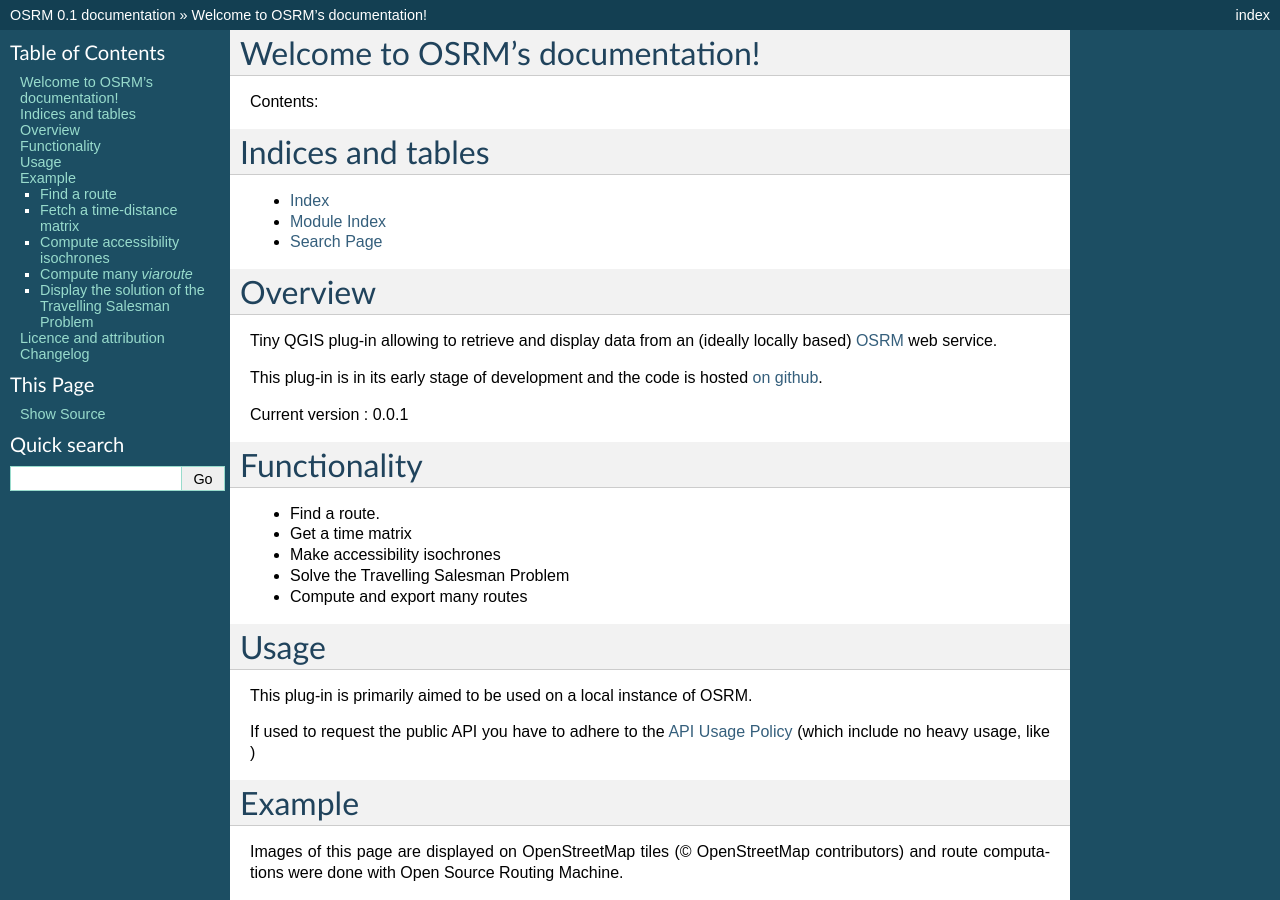
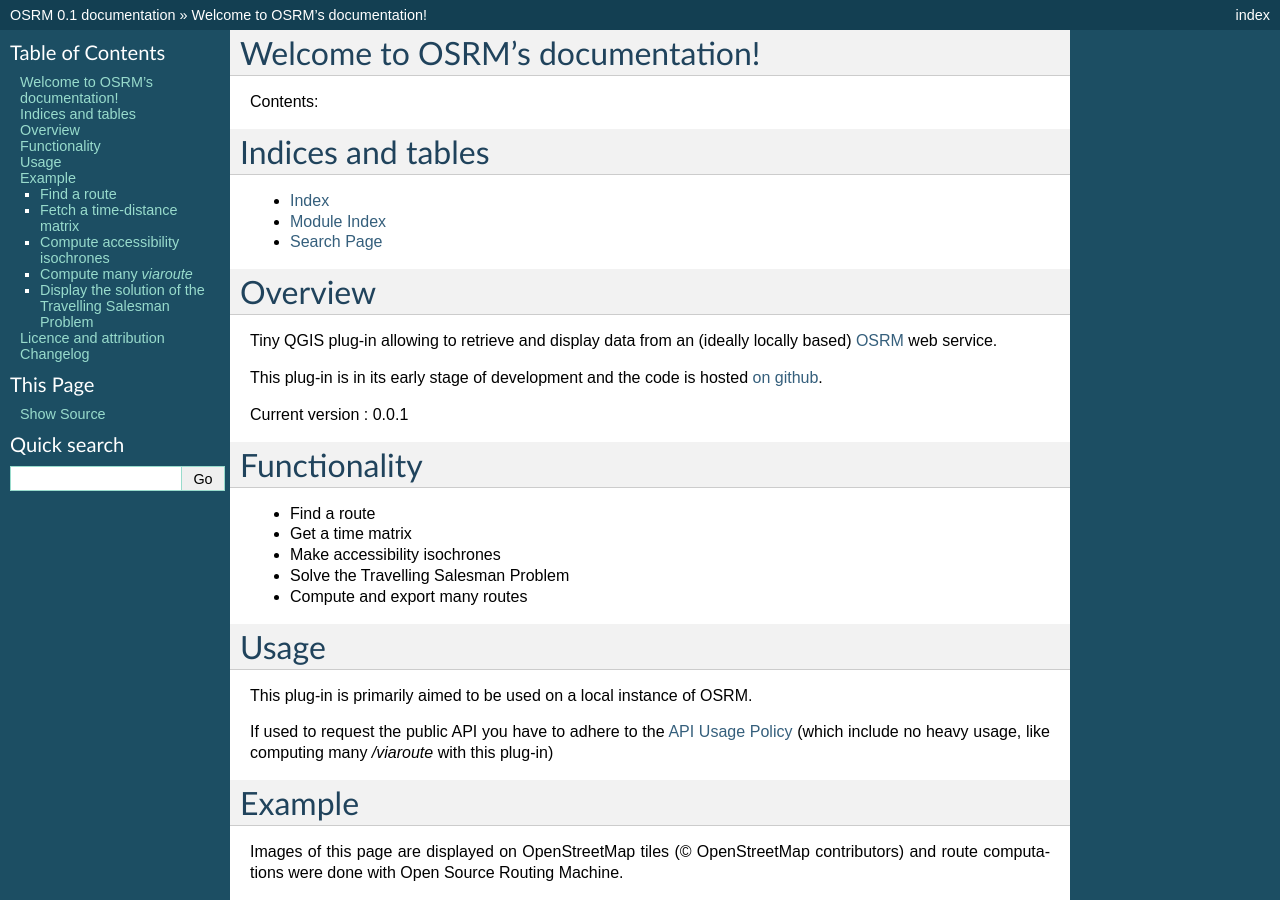
Before and after one commit to mthh/osrm-qgis-plugin, a Sphinx documentation site: the page built from help/source/index.rst, in a window 1280 px wide and 900 px high. Built offline with Sphinx 7.4.7, drawn with Linux system fonts in a browser that asks for light colours; formulas are drawn with MathJax 3.

Commit message:
Fix mistake on doc

```diff
--- a/help/source/index.rst
+++ b/help/source/index.rst
@@ -29,7 +29,7 @@
 
 Functionality
 =============
-- Find a route.
+- Find a route
 - Get a time matrix
 - Make accessibility isochrones
 - Solve the Travelling Salesman Problem
@@ -40,7 +40,7 @@
 =====
 This plug-in is primarily aimed to be used on a local instance of OSRM.
 
-If used to request the public API you have to adhere to the `API Usage Policy`_ (which include no heavy usage, like )
+If used to request the public API you have to adhere to the `API Usage Policy`_ (which include no heavy usage, like computing many `/viaroute` with this plug-in)
 
 Example
 =======
```
Also changed, not shown: other parts of help/source/index.rst (+1 -0 lines), README.rst (+4 -3 lines).
